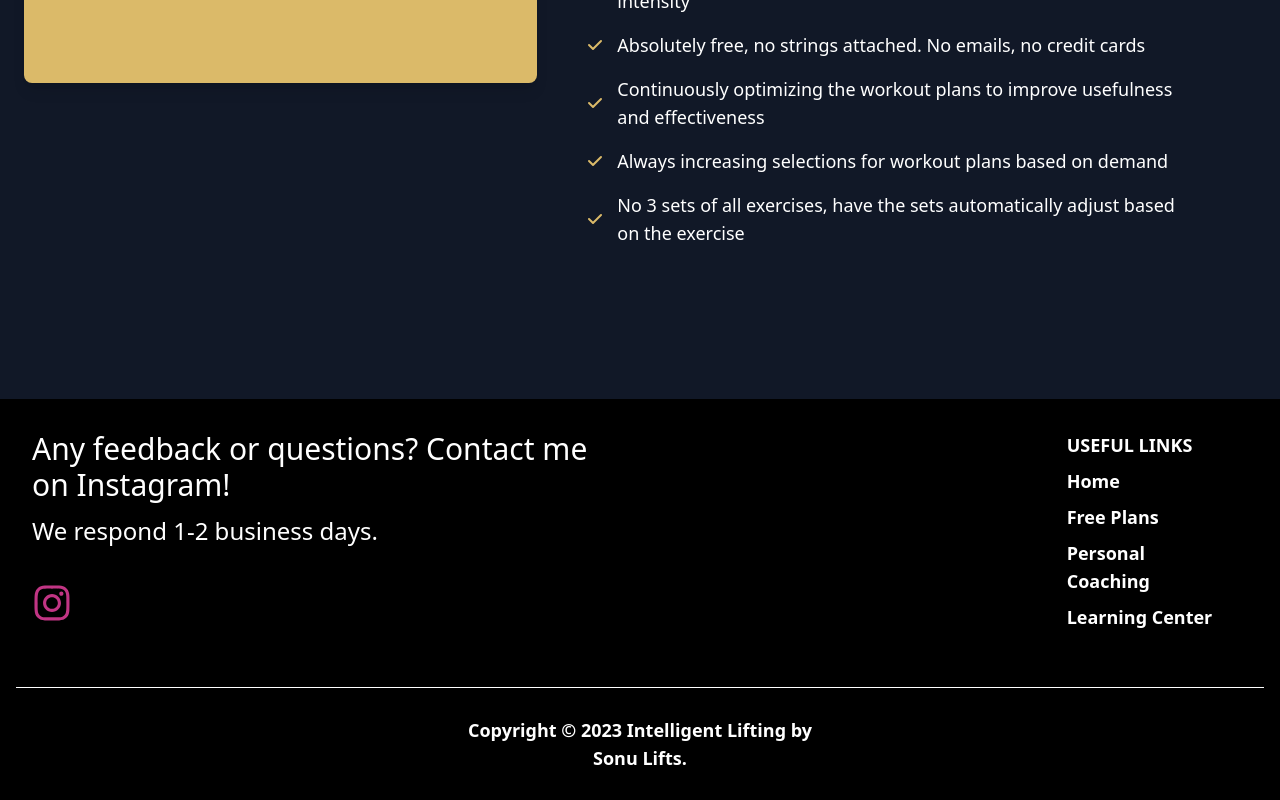
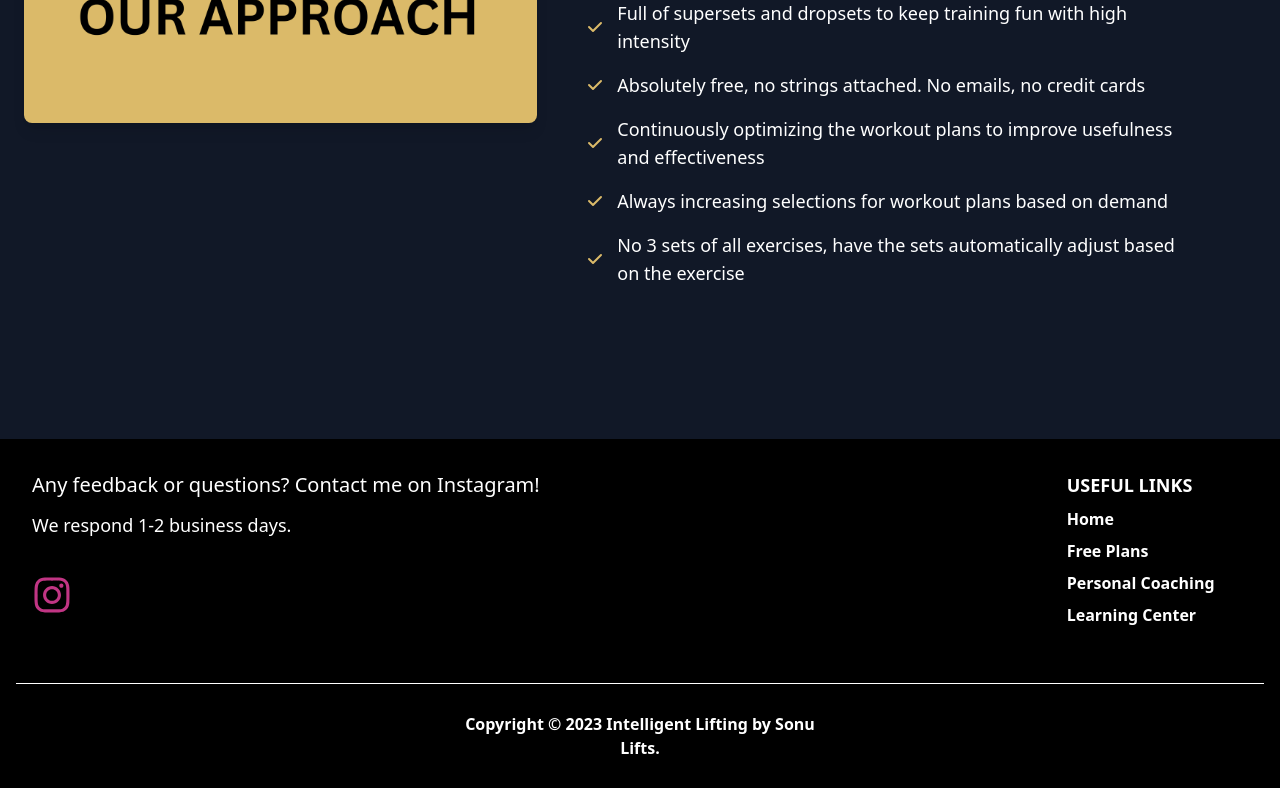
Before and after one commit to jburanpuri/IntelligentLifting, a Next.js app: page / in a window 1280 px wide. Shown: the part 2321-3121 px from the top of the page. Built offline with nearby package versions, Linux system fonts and the light colour scheme.

Commit message:
fixed image issue

```diff
--- a/components/FooterComponent/footer.js
+++ b/components/FooterComponent/footer.js
@@ -8,8 +8,8 @@ export default function Footer() {
     <div className="container mx-auto px-4">
       <div className="flex flex-wrap text-left lg:text-left">
         <div className="w-full lg:w-6/12 px-4">
-          <h4 className="text-3xl fonat-semibold text-white">Any feedback or questions? Contact me on Instagram!</h4>
-          <h5 className="text-2xl mt-0 mb-2 text-white py-3">
+          <h4 className="text-xl fonat-semibold text-white">Any feedback or questions? Contact me on Instagram!</h4>
+          <h5 className="text-lg mt-0 mb-2 text-white py-3">
             We respond 1-2 business days.
           </h5>
           <div className="mt-6 lg:mb-0 mb-6">
@@ -27,16 +27,16 @@ export default function Footer() {
               <span className="block uppercase text-white text-lg font-semibold mb-2">Useful Links</span>
               <ul className="list-unstyled">
                 <li>
-                  <Link className="text-white font-semibold block pb-2 text-lg" href="/">Home</Link>
+                  <Link className="text-white font-semibold block pb-2 text-normal" href="/">Home</Link>
                 </li>
                 <li>
-                  <Link className="text-white font-semibold block pb-2 text-lg" href="/plans">Free Plans</Link>
+                  <Link className="text-white font-semibold block pb-2 text-normal" href="/plans">Free Plans</Link>
                 </li>
                 <li>
-                  <Link className="text-white font-semibold block pb-2 text-lg" href="/custom">Personal Coaching</Link>
+                  <Link className="text-white font-semibold block pb-2 text-normal" href="/custom">Personal Coaching</Link>
                 </li>
                 <li>
-                  <Link className="text-white font-semibold block pb-2 text-lg" href="/learningcenter">Learning Center</Link>
+                  <Link className="text-white font-semibold block pb-2 text-normal" href="/learningcenter">Learning Center</Link>
                 </li>
               </ul>
             </div>
@@ -46,7 +46,7 @@ export default function Footer() {
       <hr className="my-6 border-white" />
       <div className="flex flex-wrap items-center md:justify-between justify-center">
         <div className="w-full md:w-4/12 px-4 mx-auto text-center">
-          <div className="text-lg text-white font-semibold py-1">
+          <div className="text-normal text-white font-semibold py-1">
             Copyright © <span id="get-current-year">2023</span><Link href="/" className="text-white hover:text-primary"> Intelligent Lifting by
             </Link><Link href="/" className="text-white hover:text-primary"> Sonu Lifts</Link>.
           </div>
--- a/components/MarketingComponent/box.js
+++ b/components/MarketingComponent/box.js
@@ -31,7 +31,10 @@ export default function Marketing2() {
               />
             </svg>
 
-          </span>{''}The best way to train & grow
+          </span>{''}
+          <div className="relative inline-block text-center">
+          The best way to train and grow
+          </div>
         </h2>
         <p className="text-lg text-white md:text-lg ">
         Introducing Intelligent Lifting - the ultimate solution to simplify your fitness journey.
--- a/components/MarketingComponent/checklist.js
+++ b/components/MarketingComponent/checklist.js
@@ -1,7 +1,3 @@
-import { BoltIcon, DevicePhoneMobileIcon, GlobeAltIcon, ScaleIcon } from '@heroicons/react/24/outline'
-import Image from 'next/Image'
-
-
 export default function Marketing1() {
   return (
     <div className="py-16 bg-gray-900">
--- a/components/NavbarComponent/navbar.js
+++ b/components/NavbarComponent/navbar.js
@@ -1,6 +1,5 @@
 import { useState } from 'react'
 import Link from 'next/link'
-import Image from 'next/image'
 
 function MobileNav({open, setOpen}) {
     return (
--- a/pages/index.js
+++ b/pages/index.js
@@ -1,6 +1,3 @@
-import Head from 'next/head'
-import Image from 'next/image'
-import { Inter } from '@next/font/google'
 import Hero from '../components/HeroComponent/hero'
 import Checklist from '../components/MarketingComponent/checklist'
 import Box from '../components/MarketingComponent/box'
```
